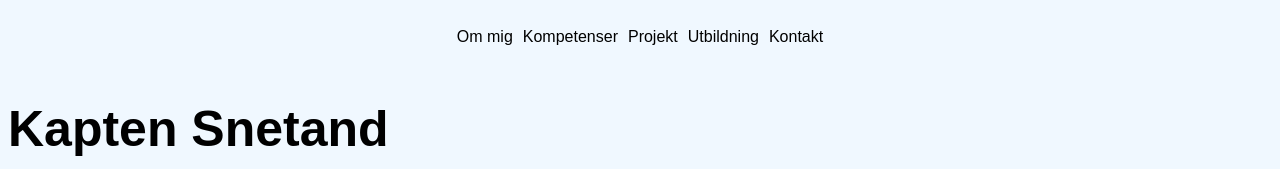
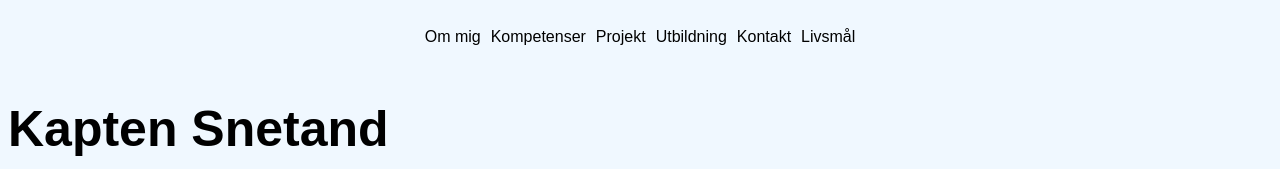
Before and after one commit to Sefer0110/Projekt-Portfolio, a plain HTML site: page index.html in a window 1280 px wide. Shown: the top 169 px of the page. Drawn offline with Linux system fonts and the light colour scheme.

Commit message:
Lagt till livsmål i navigationsmenyn

```diff
--- a/index.html
+++ b/index.html
@@ -17,6 +17,7 @@
                 <li class="header__nav-item"><a href="projekt.html" class="header__nav-link">Projekt</a></li>
                 <li class="header__nav-item"><a href="utbildning.html" class="header__nav-link">Utbildning</a></li>
                 <li class="header__nav-item"><a href="kontakt.html" class="header__nav-link">Kontakt</a></li>
+                <li class="header__nav-item"><a href="mål.html" class="header__nav-link">Livsmål</a></li>
             </ul>
         </nav>
     </header>
```
